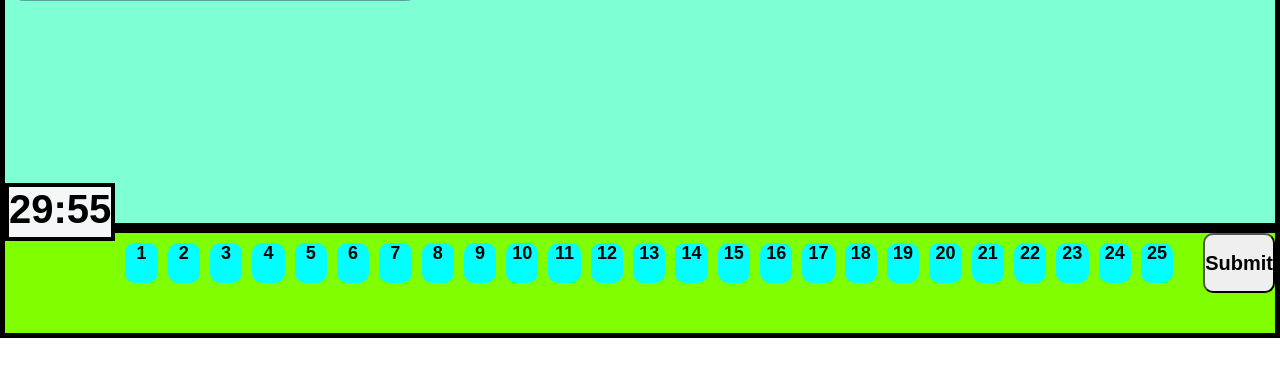
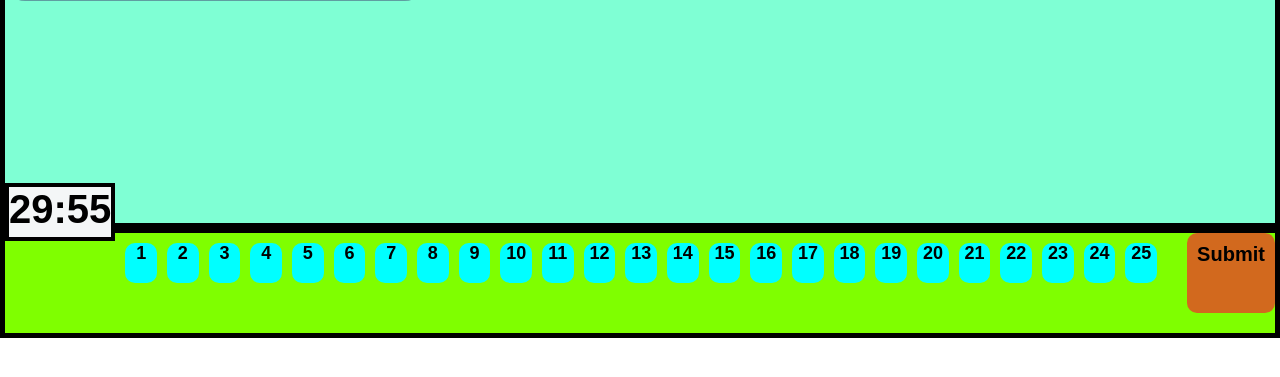
Before and after one commit to NTPhus/OLBLX, a PHP site: page /giaoDienLuyenThi.php in a window 1280 px wide. Shown: the part 382-759 px from the top of the page. Run offline with PHP 8.4, Linux system fonts and the light colour scheme; data that the repository does not hold is empty.

Commit message:
thêm 1 số cmt va sửa lại layout

```diff
--- a/Source/CSS/styleGDT.css
+++ b/Source/CSS/GDLT.css
@@ -72,14 +72,16 @@
     background-color: burlywood;
 }
 
-#submit{
+.submit{
     font-weight: bold;
     font-size: 20px;
     border-radius: 10px;
     margin-left: 30px;
     height: 60px;
+    background-color: chocolate;
+    padding: 10px;
 }
-#submit:hover{
-    background-color: aqua;
+.submit:hover{
+    background-color: blueviolet;
     cursor: pointer;
 }
--- a/Source/giaoDienLuyenThi.php
+++ b/Source/giaoDienLuyenThi.php
@@ -4,16 +4,7 @@
     <meta charset="UTF-8">
     <meta name="viewport" content="width=device-width, initial-scale=1.0">
     <title>Luyện Thi</title>
-    <link rel="stylesheet" href="CSS/styleGDT.css">
-    <script type="text/javascript">
-        function preventBack() {
-            window.history.forward();
-        }
-        setTimeout("preventBack()", 0);
-        window.onunload = function () {
-            null
-        };
-    </script>
+    <link rel="stylesheet" href="CSS/GDLT.css">
 </head>
 <body>
     <?php
@@ -56,7 +47,8 @@
                     }
                 ?>
                 <input type="text" id="result" name="result" value="0" hidden>
-                <button type="submit" id="submit">Submit</button>
+                <div  class="submit" onclick="CanhBao()">Submit</div>
+                <input type="submit" id="submit" hidden>
             </div>
         </div>
     </form>
@@ -91,10 +83,11 @@
             },
             correct: data[i+6],
             });
-            document.getElementById("dapan4").hidden;
+
         //Thiết lập ban đầu
-        let currentIndex = 1;
-        let Answer = [];
+        let currentIndex = 1; // so cau hien tai
+        let Answer = []; // so cau dung sai
+        let Choice = []; // arr check da lam cau hoi do chua
         function start(){
             let currentQuestion = questions[0];
             let answers = currentQuestion.answers;
@@ -109,12 +102,14 @@
             }
             document.getElementById("dapan1").innerHTML = answers.dapan1;
             document.getElementById("dapan2").innerHTML = answers.dapan2;
+            //kiem tra cau hoi nay co dapan3 khong
             if(answers.dapan3 === "")
                 document.getElementById("dapan3").style.display = "none";
             else{
                 document.getElementById("dapan3").innerHTML = answers.dapan3;
                 document.getElementById("dapan3").style.display = "block";
             }
+            //kiem tra cau hoi nay co dapan4 khong
             if(answers.dapan4 === "")
                 document.getElementById("dapan4").style.display = "none";
             else{
@@ -128,6 +123,7 @@
             let currentQuestion = questions[currentIndex-1];
             let answers = currentQuestion.answers;
             document.getElementById("cauHoi").innerHTML = currentIndex + ". " + currentQuestion.question;
+            //reset cac lua chon truoc
             document.getElementById("dapan1").style.backgroundColor = "cadetblue";
             document.getElementById("dapan2").style.backgroundColor = "cadetblue";
             document.getElementById("dapan3").style.backgroundColor = "cadetblue";
@@ -140,37 +136,60 @@
                 document.getElementById("img").style.display = "block";
                 document.getElementById("img").setAttribute("src", "Anh/Câu "+(currentIndex)+".png");
             }
+            //Hien thi dap an len man hinh
             document.getElementById("dapan1").innerHTML = answers.dapan1;
             document.getElementById("dapan2").innerHTML = answers.dapan2;
+            //kiem tra cau hoi nay co dapan3 khong
             if(answers.dapan3 === "")
                 document.getElementById("dapan3").style.display = "none";
             else{
                 document.getElementById("dapan3").innerHTML = answers.dapan3;
                 document.getElementById("dapan3").style.display = "block";
             }
+            //kiem tra cau hoi nay co dapan4 khong
             if(answers.dapan4 === "")
                 document.getElementById("dapan4").style.display = "none";
             else{
                 document.getElementById("dapan4").innerHTML = answers.dapan4;
                 document.getElementById("dapan4").style.display = "block";
             }
+            //Neu cau nay da lam truoc do
+            if(Choice[cau] != null) check(Choice[cau]);
         }
-
+        //kiem tra cau dung sai va danh dau cau
         function check(cau){
             let currentQuestion = questions[currentIndex-1];
             let correctAnswers = currentQuestion.correct;
+            //reset cac lua chon truoc do
             document.getElementById("dapan1").style.backgroundColor = "cadetblue";
             document.getElementById("dapan2").style.backgroundColor = "cadetblue";
             document.getElementById("dapan3").style.backgroundColor = "cadetblue";
             document.getElementById("dapan4").style.backgroundColor = "cadetblue";
+            //doi mau btn va dap an
             document.getElementById("dapan"+cau).style.backgroundColor = "orange";
             document.getElementById("btn"+currentIndex).style.backgroundColor = "yellow";
-            Answer[currentIndex] = correctAnswers == cau ? 1 : 0;
+            Choice[currentIndex] = cau; // danh dau cau
+            //kiem tra ket qua dung sai
+            Answer[currentIndex] = correctAnswers == cau ? 1 : -1;
             let count = 0;
             for(let i = 1; i <= 25; i++){
                 if(Answer[i] == 1) count++;
             }
+            //dem ket qua va luu lai
             document.getElementById("result").setAttribute('value',count);
+        }
+        //Khong the quay ve trang truoc
+        function preventBack() {
+            window.history.forward();
+        }
+        setTimeout("preventBack()", 0);
+        window.onunload = function () {
+            null
+        };
+        //canh bao nop bai
+        function CanhBao(){
+            if(confirm("Bạn có chắc chắn muốn nộp bài hay không ?"))
+               document.getElementById("submit").click();
         }
 
         start();
--- a/Source/giaoDienTracNghiem.php
+++ b/Source/giaoDienTracNghiem.php
@@ -90,6 +90,7 @@
         //Thiết lập ban đầu
         let currentIndex = 1;
         let rightAnswer = 0;
+        let Choice = [];
         function start(){
             let currentQuestion = questions[0];
             let answers = currentQuestion.answers;
@@ -157,6 +158,8 @@
                 document.getElementById("dapan4").innerHTML = answers.dapan4;
                 document.getElementById("dapan4").style.display = "block";
             }
+
+            if(Choice[cau] != null) check(Choice[cau]);
         }
 
         function check(cau){
@@ -182,6 +185,7 @@
                 document.getElementById("dapan"+cau).style = "border: 5px solid red;"
                 document.getElementById("dapan"+cau).style.backgroundColor = "orange";
             }
+            Choice[currentIndex] = cau;
         }
 
         start();
```
